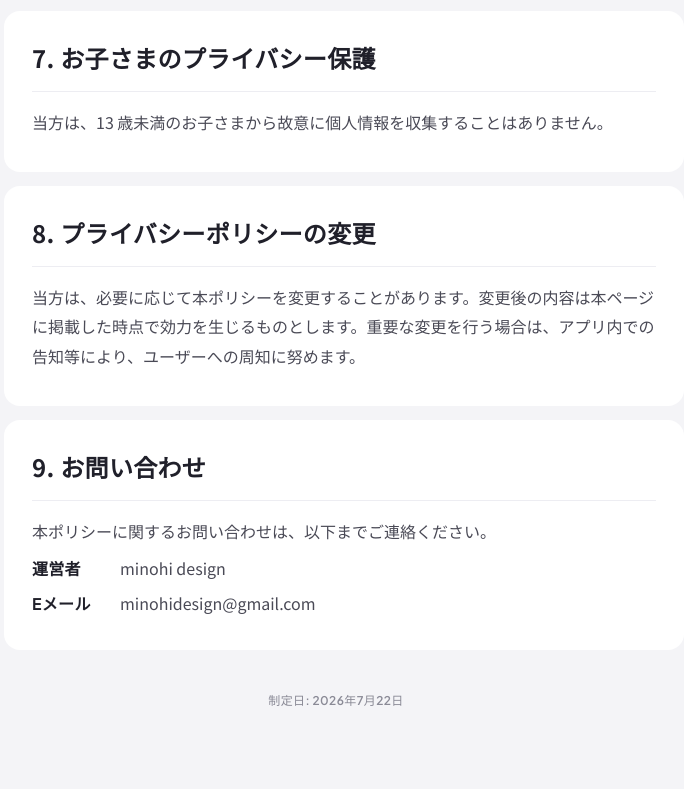
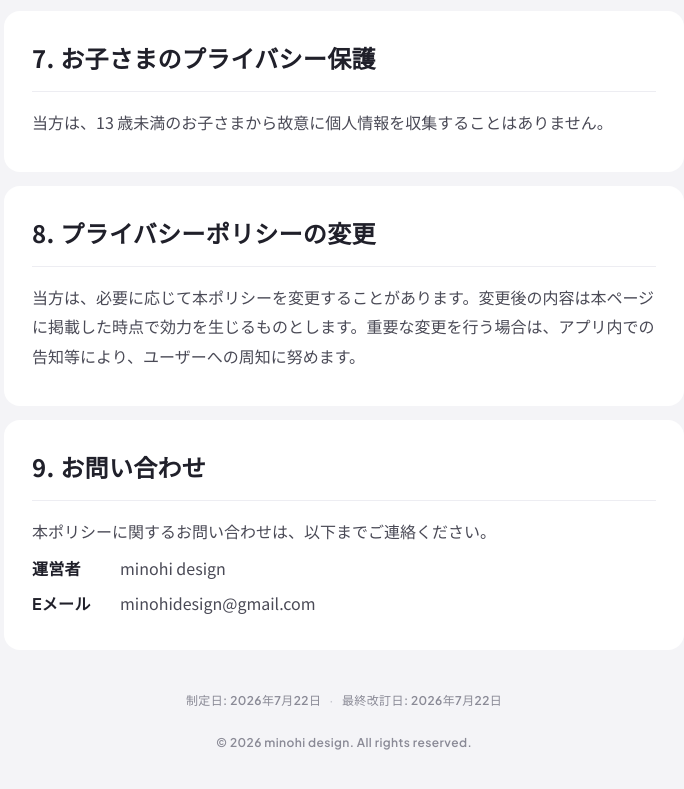
Before and after one commit to minohidesign/kakeilab, a plain HTML site: page privacy/index.html in a window 1280 px wide. Shown: the part 2992-3781 px from the top of the page, without its empty margins (296-980 px from the left). Drawn offline with Linux system fonts and the light colour scheme.

Commit message:
Update index.html

```diff
--- a/privacy/index.html
+++ b/privacy/index.html
@@ -237,7 +237,8 @@
     }
   </style>
   <script>
-    const lastUpdate = "2026年7月22日";
+    const lastUpdateDate = "2026年7月22日";//最終更新日
+    const lastRevisionDate = "2026年7月22日";//最終改訂日
   </script>
 </head>
 
@@ -361,13 +362,16 @@
     </section>
 
     <footer>
-      制定日: 2026年7月22日<span class="dot"><!--·</span>最終改訂日 2026年X月X日-->
+      制定日: 2026年7月22日<span class="dot">·</span>最終改訂日: <span id="last-revision">2026年X月X日</span><br><br>
+      © 2026 minohi design. All rights reserved.
     </footer>
   </div>
   <script>
 
-    const p = document.getElementById("last-update");
-    p.textContent = lastUpdate;
+    const lastUpdate = document.getElementById("last-update");
+    const lastRevision = document.getElementById("last-revision");
+    lastUpdate.textContent = lastUpdateDate;
+    lastRevision.textContent = lastRevisionDate;
   </script>
 </body>
 
```
